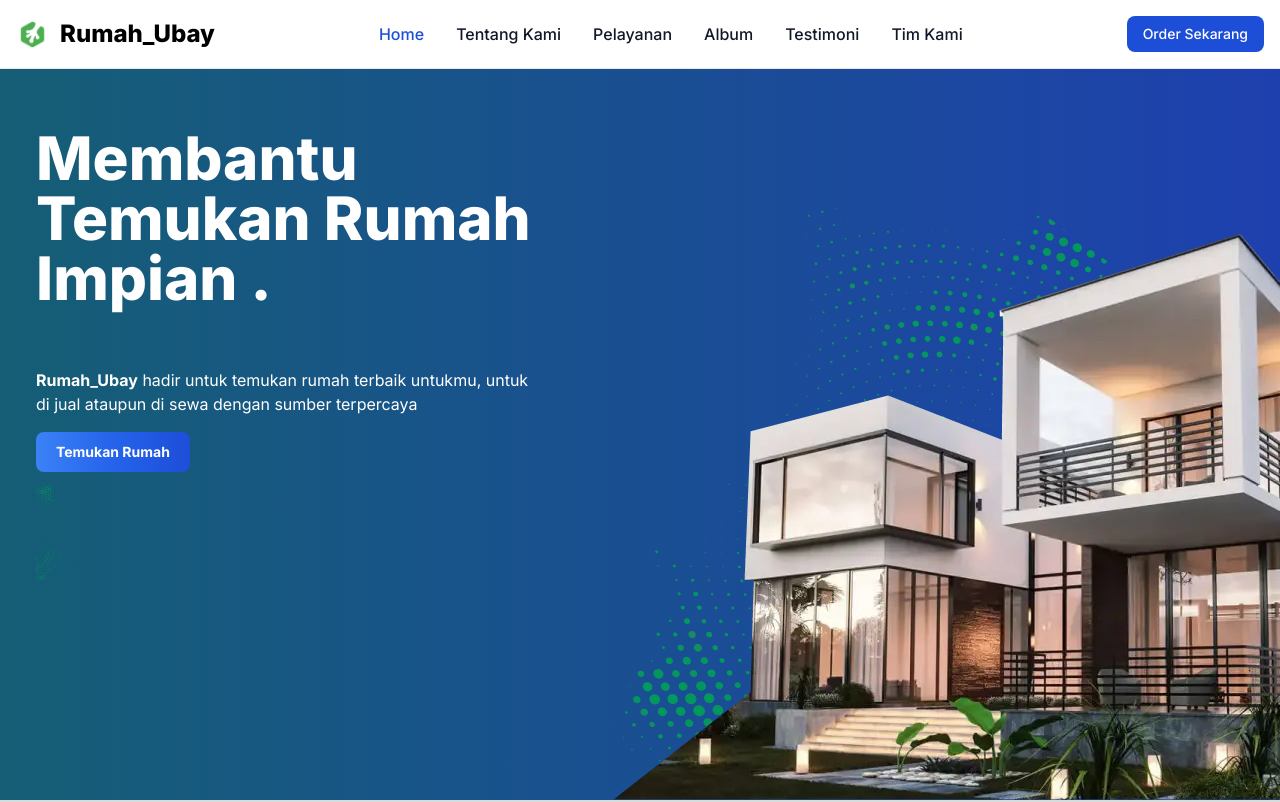
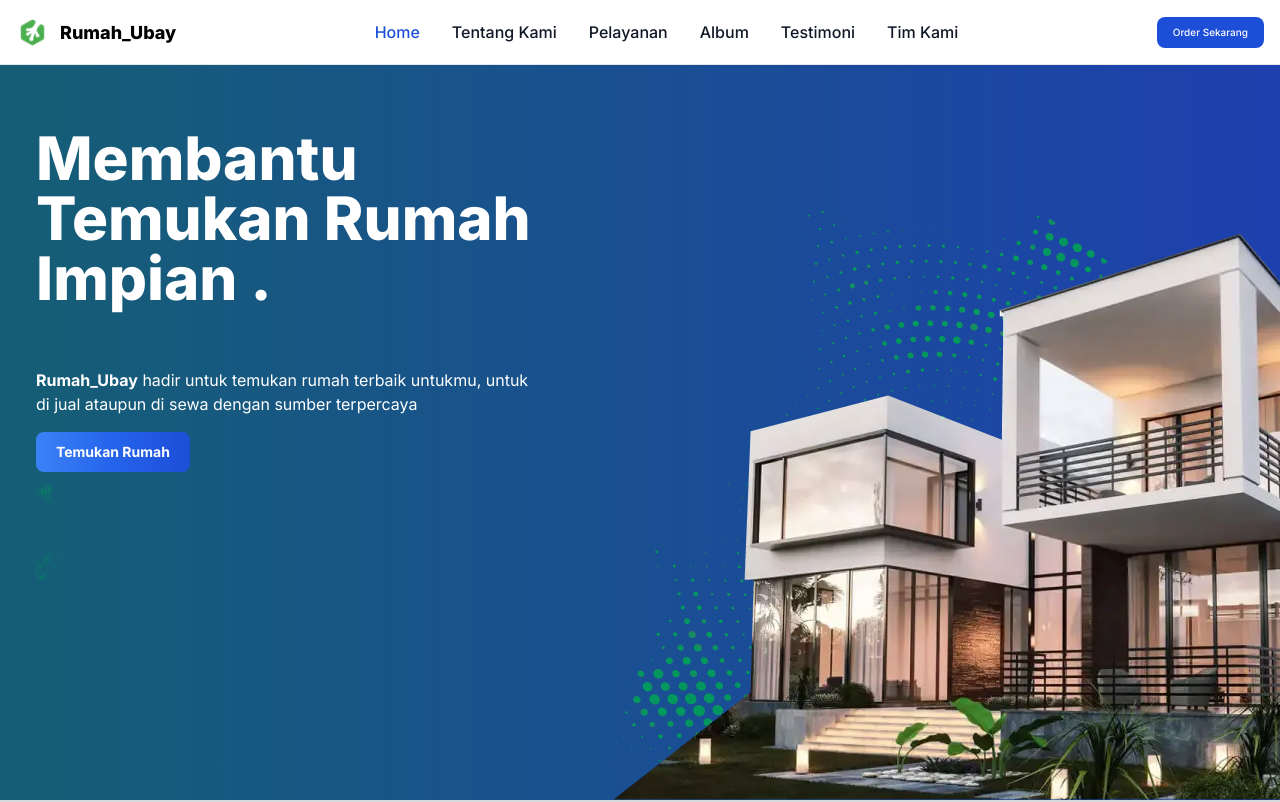
Before and after one commit to ubaybk/companyprofile, a Next.js app: page / in a window 1280 px wide. Shown: the top 802 px of the page. Built offline with nearby package versions, Linux system fonts and the light colour scheme; no server answers.

Commit message:
buil navbar

```diff
--- a/src/app/heroSection/page.tsx
+++ b/src/app/heroSection/page.tsx
@@ -1,12 +1,12 @@
 "use client"
 import { Element } from 'react-scroll';
-import { Asset } from "next/font/google"
+// import { Asset } from "next/font/google"
 import { useState } from "react"
 import RandomUser from '../randomUser/page';
 import Album from '../album/page';
 import Testimonial from '../testimonial/page';
-import Link from 'next/link';
-import { Link as ScrollLink } from 'react-scroll';
+// import Link from 'next/link';
+// import { Link as ScrollLink } from 'react-scroll';
 
 
 interface TabProps {
@@ -152,7 +152,7 @@ export default function HeroSection() {
             {/* Search */}
 
             <Element name='testimonial' id='testimonial' className="relative h-screen bg-gradient-to-r from-cyan-800 to-blue-800 md:bg-none">
-                <img src="/img/Img-search.webp" alt="imgSearch" className="bg-slate-950 hidden md:block " />
+                <img src="/img/Img-search.webp" alt="imgSearch" className="bg-slate-950 hidden md:block w-full " />
                 <div className="row-auto  absolute inset-0 flex justify-center">
                     <div className="grid-cols-12 md:mt-[90px] sm:mt-[100px] text-center ">
                         <div className=''>
@@ -179,7 +179,7 @@ export default function HeroSection() {
                     </div>
                     {/* <!-- Social network icons container --> */}
                     <div className="flex justify-center">
-                        <Link href='https://www.facebook.com/bayu.yupi?mibextid=ZbWKwL' target='_blank' className="hover:text-blue-700 mr-6 text-neutral-600 dark:text-neutral-200">
+                        <a href='https://www.facebook.com/bayu.yupi?mibextid=ZbWKwL' target='_blank' className="hover:text-blue-700 mr-6 text-neutral-600 dark:text-neutral-200">
                             <svg
                                 xmlns="http://www.w3.org/2000/svg"
                                 className="h-4 w-4"
@@ -188,10 +188,10 @@ export default function HeroSection() {
                                 <path
                                     d="M9 8h-3v4h3v12h5v-12h3.642l.358-4h-4v-1.667c0-.955.192-1.333 1.115-1.333h2.885v-5h-3.808c-3.596 0-5.192 1.583-5.192 4.615v3.385z" />
                             </svg>
-                        </Link>
+                        </a>
 
 
-                        <Link href="https://www.instagram.com/ubaybk?utm_source=qr&igsh=MWcyYXFlMHE0NG4xaw==" target='_blank' className="hover:text-blue-700 mr-6 text-neutral-600 dark:text-neutral-200">
+                        <a href="https://www.instagram.com/ubaybk?utm_source=qr&igsh=MWcyYXFlMHE0NG4xaw==" target='_blank' className="hover:text-blue-700 mr-6 text-neutral-600 dark:text-neutral-200">
                             <svg
                                 xmlns="http://www.w3.org/2000/svg"
                                 className="h-4 w-4"
@@ -200,9 +200,9 @@ export default function HeroSection() {
                                 <path
                                     d="M12 2.163c3.204 0 3.584.012 4.85.07 3.252.148 4.771 1.691 4.919 4.919.058 1.265.069 1.645.069 4.849 0 3.205-.012 3.584-.069 4.849-.149 3.225-1.664 4.771-4.919 4.919-1.266.058-1.644.07-4.85.07-3.204 0-3.584-.012-4.849-.07-3.26-.149-4.771-1.699-4.919-4.92-.058-1.265-.07-1.644-.07-4.849 0-3.204.013-3.583.07-4.849.149-3.227 1.664-4.771 4.919-4.919 1.266-.057 1.645-.069 4.849-.069zm0-2.163c-3.259 0-3.667.014-4.947.072-4.358.2-6.78 2.618-6.98 6.98-.059 1.281-.073 1.689-.073 4.948 0 3.259.014 3.668.072 4.948.2 4.358 2.618 6.78 6.98 6.98 1.281.058 1.689.072 4.948.072 3.259 0 3.668-.014 4.948-.072 4.354-.2 6.782-2.618 6.979-6.98.059-1.28.073-1.689.073-4.948 0-3.259-.014-3.667-.072-4.947-.196-4.354-2.617-6.78-6.979-6.98-1.281-.059-1.69-.073-4.949-.073zm0 5.838c-3.403 0-6.162 2.759-6.162 6.162s2.759 6.163 6.162 6.163 6.162-2.759 6.162-6.163c0-3.403-2.759-6.162-6.162-6.162zm0 10.162c-2.209 0-4-1.79-4-4 0-2.209 1.791-4 4-4s4 1.791 4 4c0 2.21-1.791 4-4 4zm6.406-11.845c-.796 0-1.441.645-1.441 1.44s.645 1.44 1.441 1.44c.795 0 1.439-.645 1.439-1.44s-.644-1.44-1.439-1.44z" />
                             </svg>
-                        </Link>
+                        </a>
 
-                        <Link href="https://github.com/ubaybk" target='_blank' className="text-neutral-600 hover:text-blue-700 dark:text-neutral-200">
+                        <a href="https://github.com/ubaybk" target='_blank' className="text-neutral-600 hover:text-blue-700 dark:text-neutral-200">
                             <svg
                                 xmlns="http://www.w3.org/2000/svg"
                                 className="h-4 w-4"
@@ -211,7 +211,7 @@ export default function HeroSection() {
                                 <path
                                     d="M12 0c-6.626 0-12 5.373-12 12 0 5.302 3.438 9.8 8.207 11.387.599.111.793-.261.793-.577v-2.234c-3.338.726-4.033-1.416-4.033-1.416-.546-1.387-1.333-1.756-1.333-1.756-1.089-.745.083-.729.083-.729 1.205.084 1.839 1.237 1.839 1.237 1.07 1.834 2.807 1.304 3.492.997.107-.775.418-1.305.762-1.604-2.665-.305-5.467-1.334-5.467-5.931 0-1.311.469-2.381 1.236-3.221-.124-.303-.535-1.524.117-3.176 0 0 1.008-.322 3.301 1.23.957-.266 1.983-.399 3.003-.404 1.02.005 2.047.138 3.006.404 2.291-1.552 3.297-1.23 3.297-1.23.653 1.653.242 2.874.118 3.176.77.84 1.235 1.911 1.235 3.221 0 4.609-2.807 5.624-5.479 5.921.43.372.823 1.102.823 2.222v3.293c0 .319.192.694.801.576 4.765-1.589 8.199-6.086 8.199-11.386 0-6.627-5.373-12-12-12z" />
                             </svg>
-                        </Link>
+                        </a>
                     </div>
                 </div>
 
--- a/src/app/navbar/page.tsx
+++ b/src/app/navbar/page.tsx
@@ -1,9 +1,9 @@
 "use client"
 import { useState } from "react"
 import { Link as ScrollLink } from 'react-scroll';
-import Link from 'next/link'
-import Home from "../page";
-import HeroSection from "../heroSection/page";
+// import Link from 'next/link'
+// import Home from "../page";
+// import HeroSection from "../heroSection/page";
 export default function Navbar() {
 
     const handleWhatsAppClick = () => {
@@ -21,10 +21,10 @@ export default function Navbar() {
             <div className="max-w-screen-xl flex flex-wrap items-center justify-between mx-auto p-4">
                 <a href="/" className="flex items-center space-x-3 rtl:space-x-reverse">
                     <img src="img/Logo Icon.png" className="h-8" alt="rumahLogo" />
-                    <span className="font-extrabold self-center text-2xl whitespace-nowrap dark:text-white">Rumah_Ubay</span>
+                    <span className="font-extrabold self-center text-[18px] whitespace-nowrap dark:text-white">Rumah_Ubay</span>
                 </a>
                 <div className="flex md:order-2 space-x-3 md:space-x-0 rtl:space-x-reverse">
-                    <button onClick={handleWhatsAppClick} type="button" className="text-white bg-blue-700 hover:bg-blue-800 focus:ring-4 focus:outline-none focus:ring-blue-300 font-medium rounded-lg text-sm px-4 py-2 text-center dark:bg-blue-600 dark:hover:bg-blue-700 dark:focus:ring-blue-800">Order Sekarang</button>
+                    <button onClick={handleWhatsAppClick} type="button" className="text-white bg-blue-700 hover:bg-blue-800 focus:ring-4 focus:outline-none focus:ring-blue-300 font-medium rounded-lg text-[10px] px-4 py-2 text-center dark:bg-blue-600 dark:hover:bg-blue-700 dark:focus:ring-blue-800">Order Sekarang</button>
                     <button onClick={() => setShow(!show)} data-collapse-toggle="navbar-sticky" type="button" className="inline-flex items-center p-2 w-10 h-10 justify-center text-sm text-gray-500 rounded-lg md:hidden hover:bg-gray-100 focus:outline-none focus:ring-2 focus:ring-gray-200 dark:text-gray-400 dark:hover:bg-gray-700 dark:focus:ring-gray-600" aria-controls="navbar-sticky" aria-expanded="false">
                         <span className="sr-only">Open main menu</span>
                         <svg className="w-5 h-5" aria-hidden="false" xmlns="http://www.w3.org/2000/svg" fill="none" viewBox="0 0 17 14">
```
